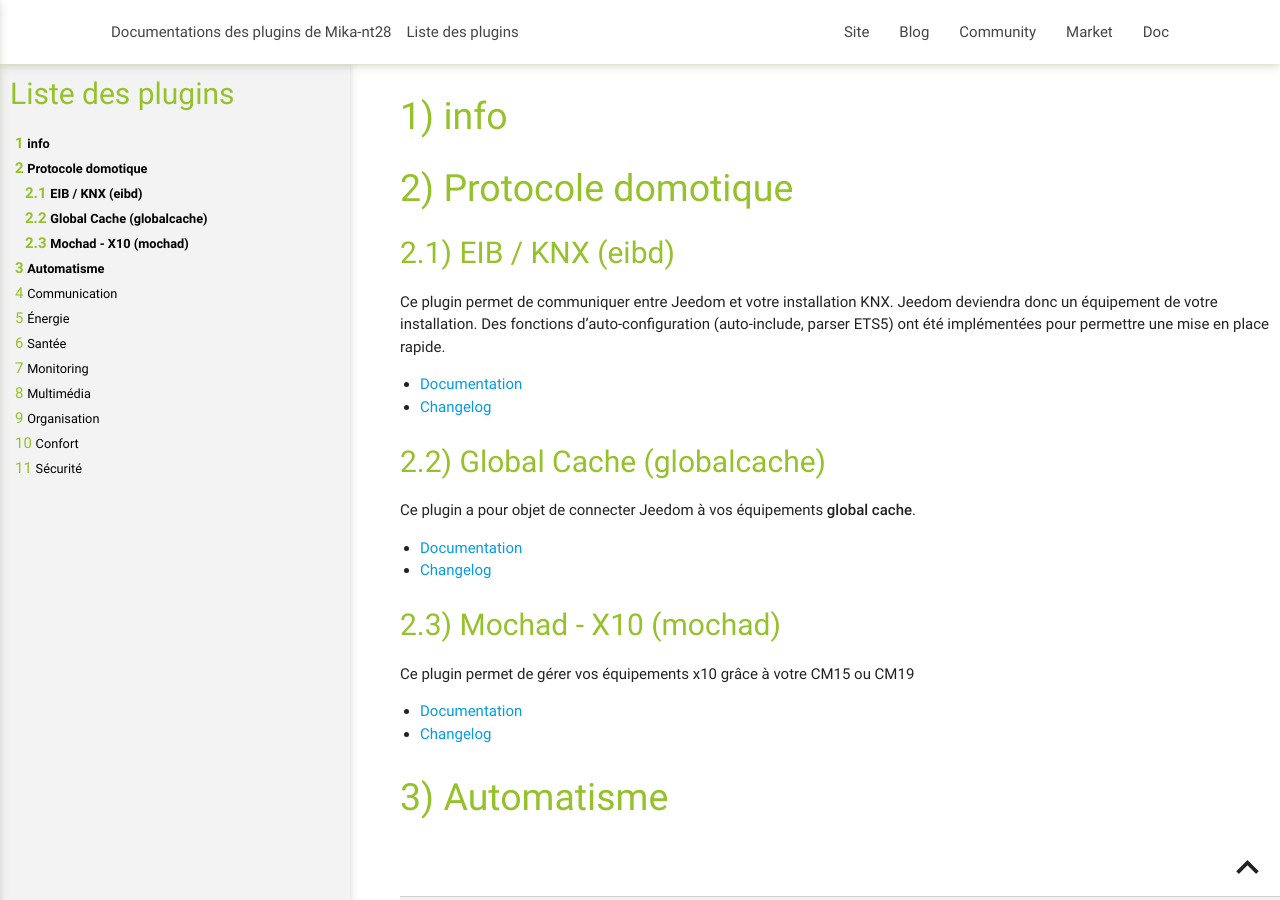
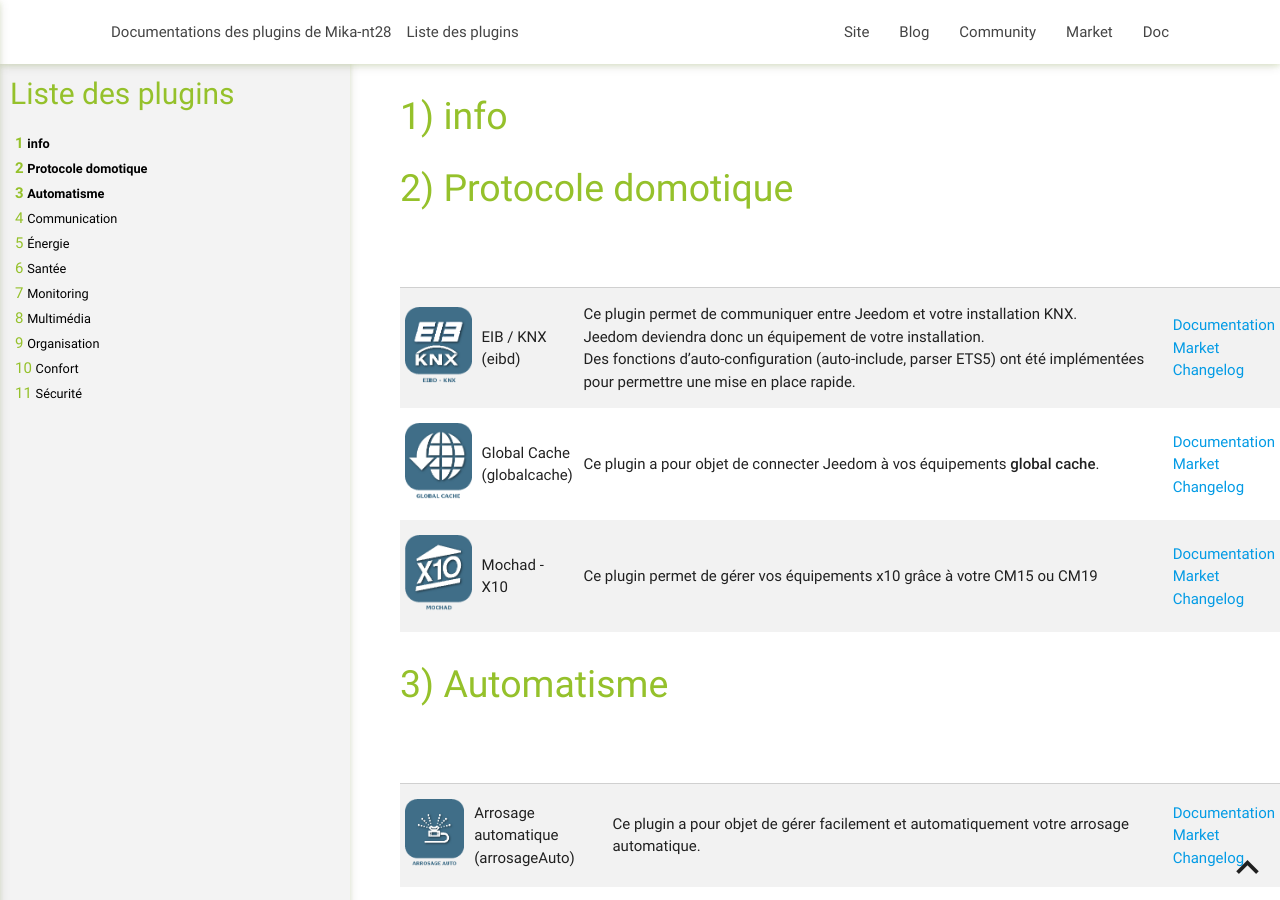
Before and after one commit to mika-nt28/Documentations, a Jekyll site: the page built from index/fr_FR/index.md, in a window 1280 px wide and 900 px high. Built offline with Jekyll 4.4.1, drawn with Linux system fonts in a browser that asks for light colours; some of the changed lines change nothing that is shown.

Commit message:
Fin amélioration + test market

```diff
--- a/_config.yml
+++ b/_config.yml
@@ -1,5 +1,5 @@
 ---
-languages: [fr_FR,en_US,es_ES,de_DE]
+languages: [fr_FR, en_US, es_ES, de_DE]
 baseurl: "/" # the subpath of your site, e.g. /blog
 url: "/" # the base hostname & protocol for your site
 sass:
@@ -12,13 +12,13 @@
   hard_wrap: false
 highlighter: rouge
 gems:
-- jekyll-paginate
-- jekyll-seo-tag
+  - jekyll-paginate
+  - jekyll-seo-tag
 exclude:
-- vendor
+  - vendor
 plugins:
-- jekyll-paginate
-- jekyll-seo-tag
+  - jekyll-paginate
+  - jekyll-seo-tag
 title: "Documentation Jeedom"
 description: "Ceci est la documentation, lié à la solution domotique Jeedom."
 author: "Mika"
@@ -35,3 +35,4 @@
 market: https://market.jeedom.com
 blog: https://blog.jeedom.com
 doc: https://doc.jeedom.com
+market_plugin: https://market.jeedom.com/index.php?v=d&p=market_display&id=
--- a/index/fr_FR/index.md
+++ b/index/fr_FR/index.md
@@ -8,28 +8,11 @@
 
 # Protocole domotique
 
-## EIB / KNX (eibd)
-
-Ce plugin permet de communiquer entre Jeedom et votre installation KNX.
-Jeedom deviendra donc un équipement de votre installation.
-Des fonctions d'auto-configuration (auto-include, parser ETS5) ont été implémentées pour permettre une mise en place rapide.
-
-- [Documentation]({{site.baseurl}}/eibd/{{page.lang}})
-- [Changelog]({{site.baseurl}}/eibd/{{page.lang}}/changelog)
-
-## Global Cache (globalcache)
-
-Ce plugin a pour objet de connecter Jeedom à vos équipements **global cache**.
-
-- [Documentation]({{site.baseurl}}/globalcache/{{page.lang}})
-- [Changelog]({{site.baseurl}}/globalcache/{{page.lang}}/changelog)
-
-## Mochad - X10 (mochad)
-
-Ce plugin permet de gérer vos équipements x10 grâce à votre CM15 ou CM19
-
-- [Documentation]({{site.baseurl}}/mochad/{{page.lang}})
-- [Changelog]({{site.baseurl}}/mochad/{{page.lang}}/changelog)
+|                                                                                                       |                                 |                                                                                                                                                                                                                                                                         |                                                                                                                                                                                                                  |
+| ----------------------------------------------------------------------------------------------------- | ------------------------------- | ----------------------------------------------------------------------------------------------------------------------------------------------------------------------------------------------------------------------------------------------------------------------- | ---------------------------------------------------------------------------------------------------------------------------------------------------------------------------------------------------------------- |
+| <img src="{{site.baseurl}}/eibd/images/eibd_icon.png" class="pluginLogo" width="100" />               | EIB / KNX <br/>(eibd)           | Ce plugin permet de communiquer entre Jeedom et votre installation KNX.<br/>Jeedom deviendra donc un équipement de votre installation.<br/>Des fonctions d'auto-configuration (auto-include, parser ETS5) ont été implémentées pour permettre une mise en place rapide. | [Documentation]({{site.baseurl}}/eibd/{{page.lang}})<br/>[Market]({{market_plugin}}203)<br/>[Changelog]({{site.baseurl}}/eibd/{{page.lang}}/changelog)                                                           |
+| <img src="{{site.baseurl}}/globalcache/images/globalcache_icon.png" class="pluginLogo" width="100" /> | Global Cache <br/>(globalcache) | Ce plugin a pour objet de connecter Jeedom à vos équipements **global cache**.                                                                                                                                                                                          | [Documentation]({{site.baseurl}}/globalcache/{{page.lang}})<br/>[Market](https://market.jeedom.com/index.php?v=d&p=market_display&id=2932)<br/>[Changelog]({{site.baseurl}}/globalcache/{{page.lang}}/changelog) |
+| <img src="{{site.baseurl}}/mochad/images/mochad_icon.png" class="pluginLogo" width="100" />           | Mochad - X10                    | Ce plugin permet de gérer vos équipements x10 grâce à votre CM15 ou CM19                                                                                                                                                                                                | [Documentation]({{site.baseurl}}/mochad/{{page.lang}})<br/>[Market](https://market.jeedom.com/index.php?v=d&p=market_display&id=359)<br/>[Changelog]({{site.baseurl}}/mochad/{{page.lang}}/changelog)            |
 
 # Automatisme
 
```
Also changed, not shown: eibd/images/eibd_icon.png (added).
